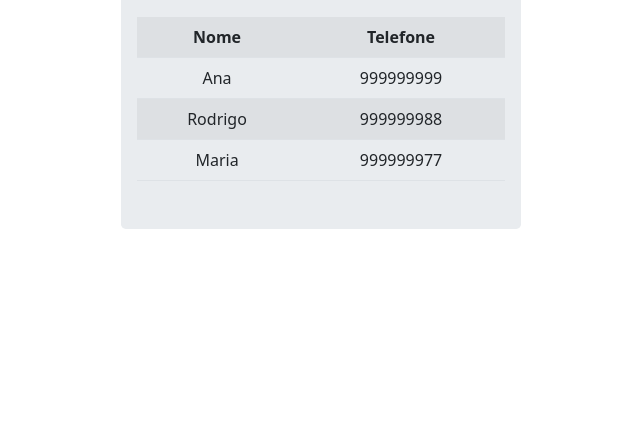
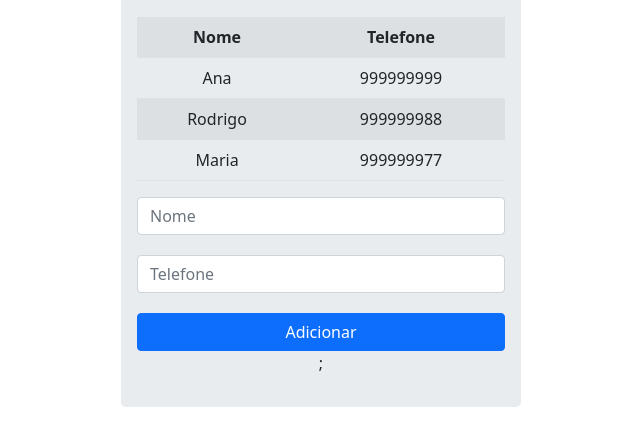
Before and after one commit to ericvbueno/AngularJs, a plain HTML site: page Lista Telefonica/index.html in a window 1280 px wide. Shown: the part 84-530 px from the top of the page, without its empty margins (319-959 px from the left). Drawn offline with nearby package versions, Linux system fonts and the light colour scheme.

Commit message:
[feat] - Implementando uma função

```diff
--- a/Lista Telefonica/index.html
+++ b/Lista Telefonica/index.html
@@ -5,19 +5,7 @@
     <meta charset="UTF-8">
     <script src="https://ajax.googleapis.com/ajax/libs/angularjs/1.6.9/angular.min.js"></script>
     <link href="https://cdn.jsdelivr.net/npm/bootstrap@5.1.3/dist/css/bootstrap.min.css" rel="stylesheet" integrity="sha384-1BmE4kWBq78iYhFldvKuhfTAU6auU8tT94WrHftjDbrCEXSU1oBoqyl2QvZ6jIW3" crossorigin="anonymous">
-    <style>
-        .jumbotron {
-            padding: 2rem 1rem;
-            background-color: #e9ecef;
-            border-radius: .3rem;
-            width: 400px;
-            margin: 20px auto 0 auto;
-            text-align: center;
-}
-        table {
-            margin-top: 20px;
-        }
-    </style>
+    <link rel="stylesheet" href="style/style.css">
     <script>
         angular.module("ListaTelefonica", []);
         angular.module("ListaTelefonica").controller("ListaTelefonicaCtrl", function ($scope) {
@@ -27,6 +15,10 @@
                 {nome: 'Rodrigo', telefone: '999999988'},
                 {nome: 'Maria', telefone: '999999977'}
             ];
+            $scope.adicionarContato = function(contato) {
+                $scope.contatos.push(angular.copy(contato));
+                delete $scope.contato;
+            }
         });
     </script>
 </head>
@@ -46,6 +38,10 @@
                    <td>{{contato.telefone}}</td>
                </tr>
        </table>
+       <input class="form-control" type="text" ng-model="contato.nome" placeholder="Nome">
+       <input class="form-control" type="text" ng-model="contato.telefone" placeholder="Telefone">
+       <button class="btn btn-primary" ng-click="adicionarContato(contato)">Adicionar</button>
+       {{contato}};
     </div>
 </body>
 </html>
--- /dev/null
+++ b/Lista Telefonica/style/style.css
@@ -0,0 +1,20 @@
+.jumbotron {
+    padding: 2rem 1rem;
+    background-color: #e9ecef;
+    border-radius: .3rem;
+    width: 400px;
+    margin: 20px auto 0 auto;
+    text-align: center;
+}
+
+table {
+    margin-top: 20px;
+}
+
+input {
+    margin-bottom: 20px;
+}
+
+button {
+    width: 100%;
+}
```
